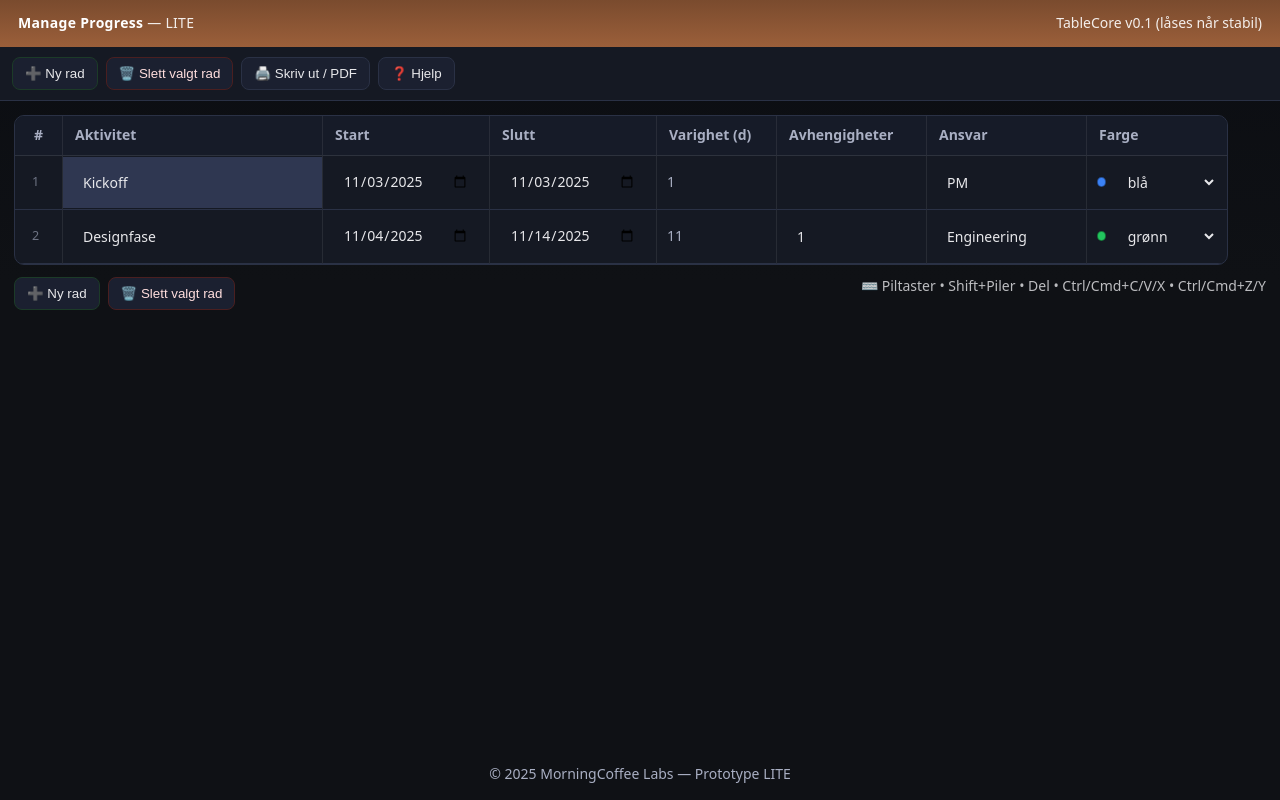
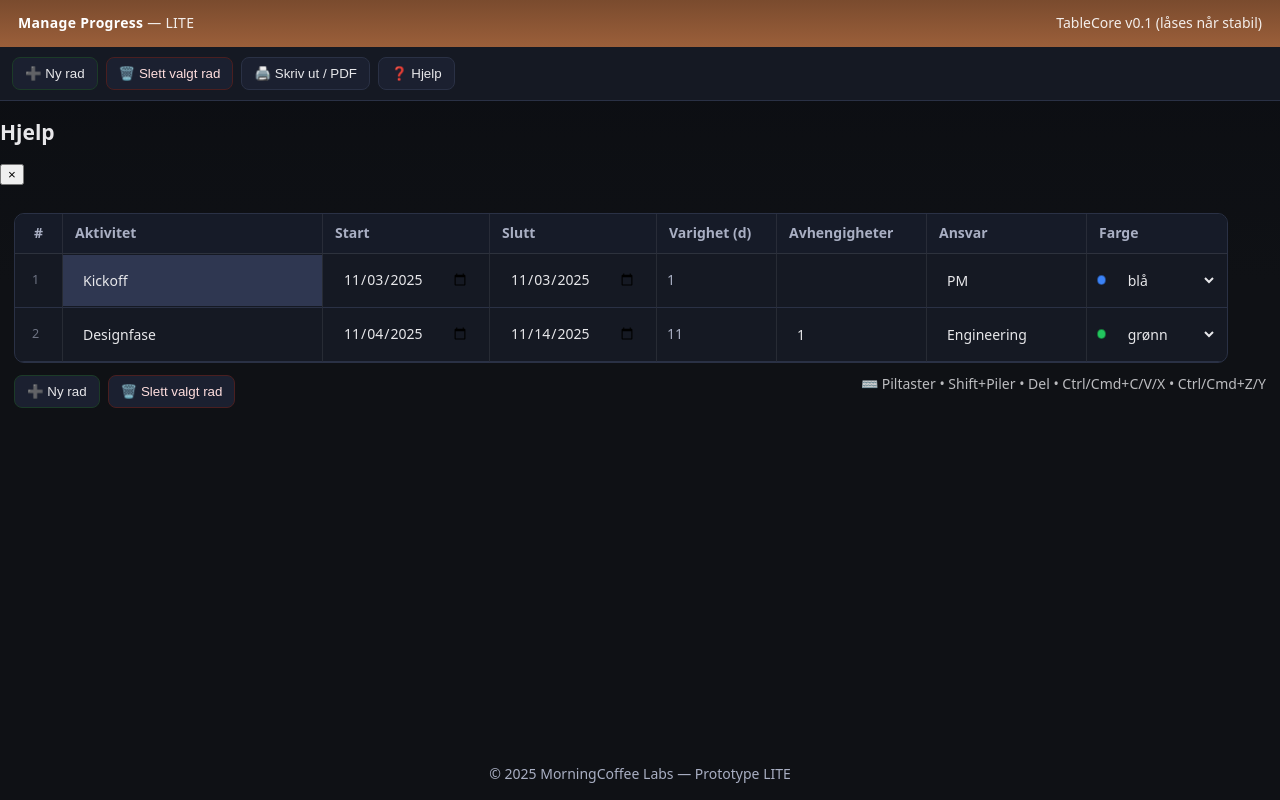
Before and after one commit to Tony-MCL/ManageProgress, a React (Vite) app: page / in a window 1280 px wide. Built offline with nearby package versions, Linux system fonts and the light colour scheme.

Commit message:
Update Toolbar.tsx

```diff
--- a/src/components/Toolbar.tsx
+++ b/src/components/Toolbar.tsx
@@ -1,5 +1,5 @@
 import React, { useState } from "react"
-import HelpModal from "./HelpModal"
+import HelpPanel from "./HelpPanel"
 
 type Props = {
   onAddRow: () => void
@@ -16,10 +16,12 @@ const Toolbar: React.FC<Props> = ({ onAddRow, onDeleteRow, onPrint }) => {
         <button className="toolbtn ok" onClick={onAddRow}>➕ Ny rad</button>
         <button className="toolbtn danger" onClick={onDeleteRow}>🗑️ Slett valgt rad</button>
         <button className="toolbtn" onClick={onPrint}>🖨️ Skriv ut / PDF</button>
-        <button className="toolbtn info" onClick={() => setHelpOpen(true)}>❓ Hjelp</button>
+        <button className="toolbtn info" onClick={() => setHelpOpen(!helpOpen)}>
+          ❓ Hjelp
+        </button>
       </div>
 
-      <HelpModal open={helpOpen} onClose={() => setHelpOpen(false)} />
+      <HelpPanel open={helpOpen} onClose={() => setHelpOpen(false)} />
     </>
   )
 }
```
